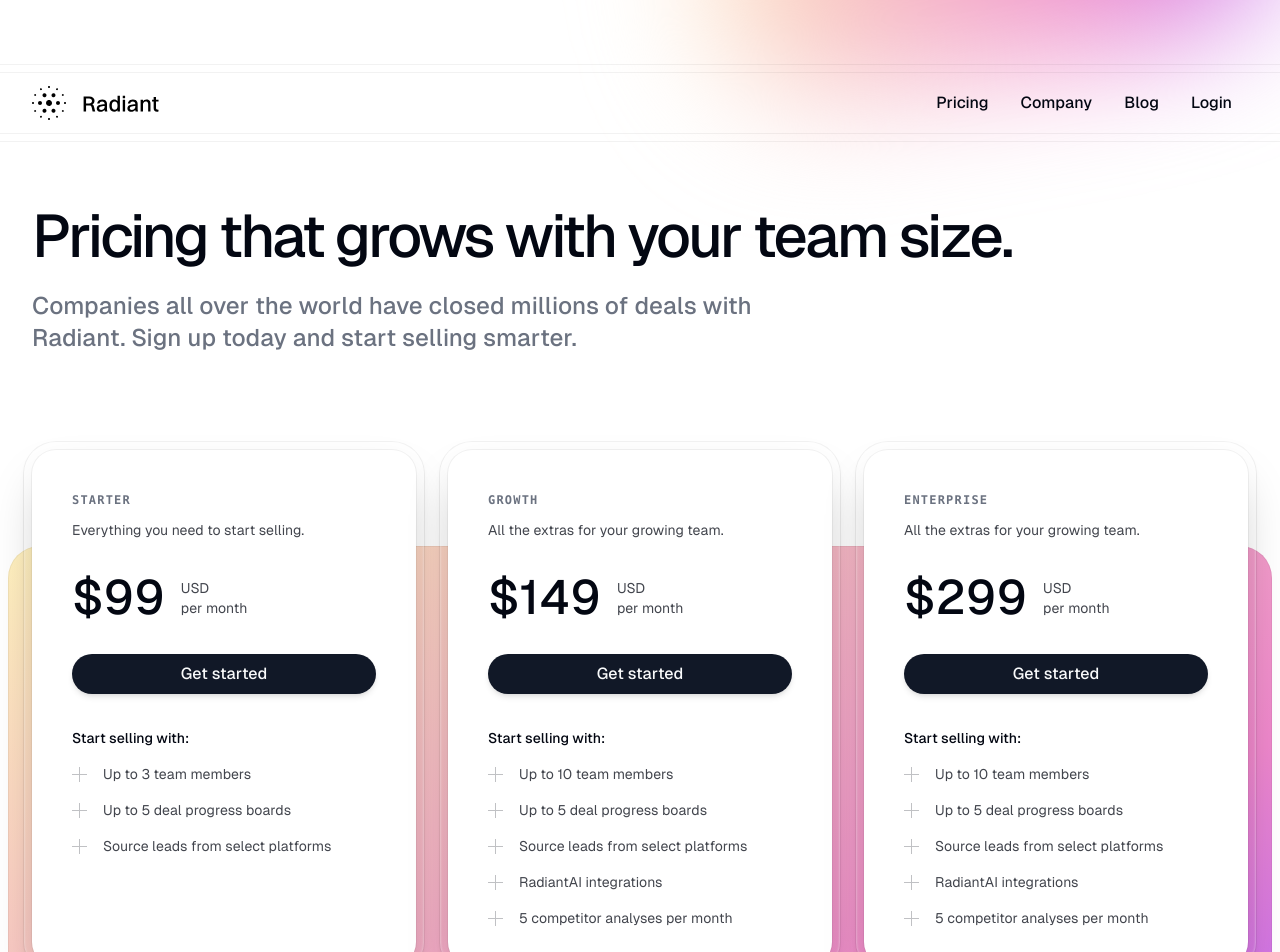
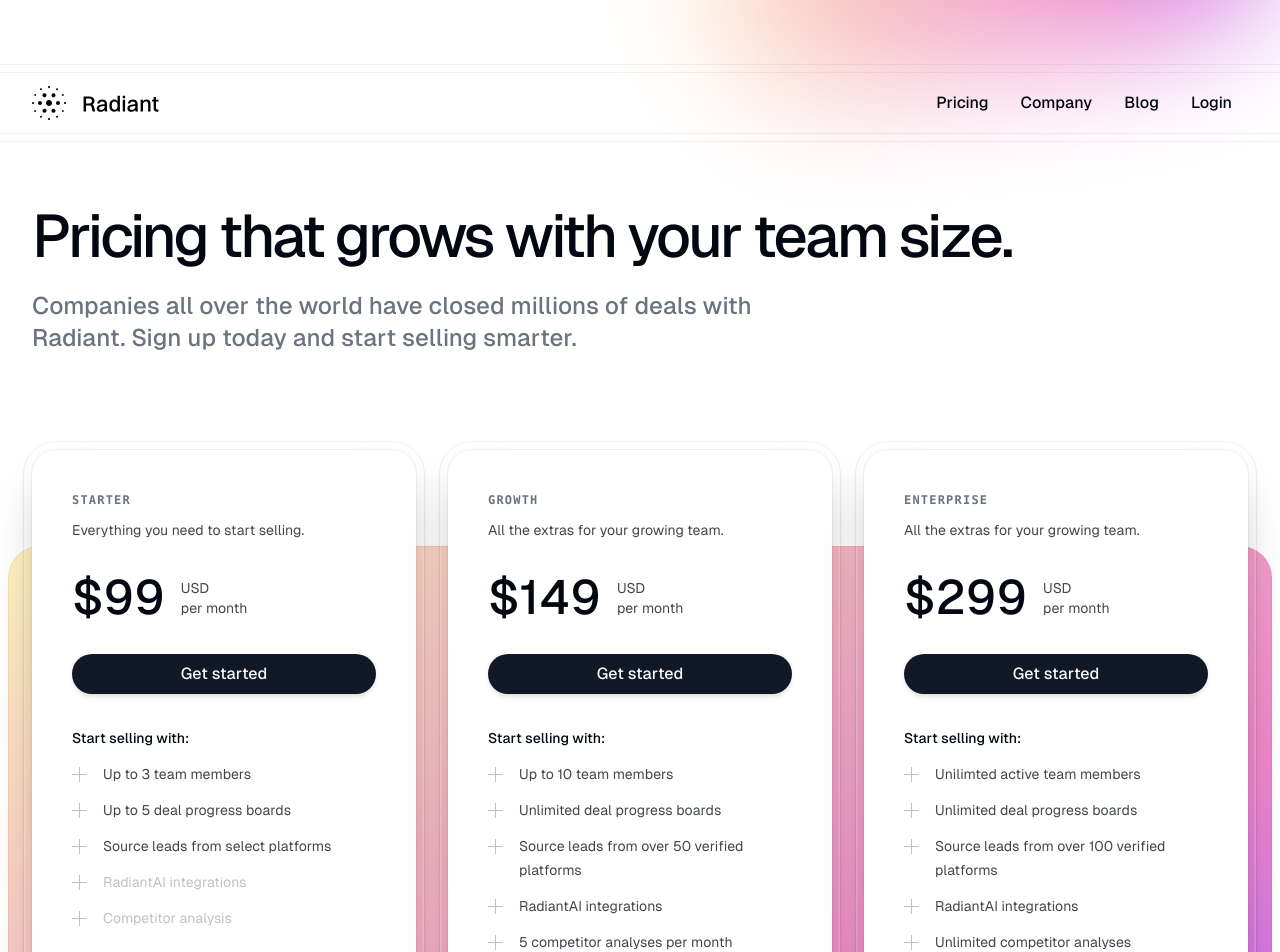
Before and after one commit to fikrirakala/radiant, a Next.js app: page /pricing in a window 1280 px wide. Shown: the top 952 px of the page. Built offline with nearby package versions, Linux system fonts and the light colour scheme.

Commit message:
Refactor Plans Section

```diff
--- a/src/app/(root)/(marketing)/pricing/pricing-plans.tsx
+++ b/src/app/(root)/(marketing)/pricing/pricing-plans.tsx
@@ -2,46 +2,94 @@ import Link from "next/link";
 
 import { Icons } from "@/components/icons";
 import { Button } from "@/components/ui/button";
+import { cn } from "@/lib/utils";
 
-const data = [
+const plans = [
   {
-    title: "Starter",
+    name: "Starter",
     description: "Everything you need to start selling.",
     price: 99,
     currency: "USD",
     frequency: "month",
     features: [
-      "Up to 3 team members",
-      "Up to 5 deal progress boards",
-      "Source leads from select platforms",
+      {
+        feature: "Up to 3 team members",
+        active: true,
+      },
+      {
+        feature: "Up to 5 deal progress boards",
+        active: true,
+      },
+      {
+        feature: "Source leads from select platforms",
+        active: true,
+      },
+      {
+        feature: "RadiantAI integrations",
+        active: false,
+      },
+      {
+        feature: "Competitor analysis",
+        active: false,
+      },
     ],
   },
   {
-    title: "Growth",
+    name: "Growth",
     description: "All the extras for your growing team.",
     price: 149,
     currency: "USD",
     frequency: "month",
     features: [
-      "Up to 10 team members",
-      "Up to 5 deal progress boards",
-      "Source leads from select platforms",
-      "RadiantAI integrations",
-      "5 competitor analyses per month",
+      {
+        feature: "Up to 10 team members",
+        active: true,
+      },
+      {
+        feature: "Unlimited deal progress boards",
+        active: true,
+      },
+      {
+        feature: "Source leads from over 50 verified platforms",
+        active: true,
+      },
+      {
+        feature: "RadiantAI integrations",
+        active: true,
+      },
+      {
+        feature: "5 competitor analyses per month",
+        active: true,
+      },
     ],
   },
   {
-    title: "Enterprise",
+    name: "Enterprise",
     description: "All the extras for your growing team.",
     price: 299,
     currency: "USD",
     frequency: "month",
     features: [
-      "Up to 10 team members",
-      "Up to 5 deal progress boards",
-      "Source leads from select platforms",
-      "RadiantAI integrations",
-      "5 competitor analyses per month",
+      {
+        feature: "Unilimted active team members",
+        active: true,
+      },
+      {
+        feature: "Unlimited deal progress boards",
+        active: true,
+      },
+      {
+        feature: "Source leads from over 100 verified platforms",
+        active: true,
+      },
+      {
+        feature: "RadiantAI integrations",
+        active: true,
+      },
+      {
+        feature: "Unlimited competitor analyses",
+        active: true,
+      },
     ],
   },
 ];
@@ -49,15 +97,15 @@ const data = [
 export default function PricingPlans() {
   return (
     <div className="grid grid-cols-1 gap-8 lg:grid-cols-3">
-      {data.map((pricing) => (
+      {plans.map((pricing) => (
         <div
-          key={pricing.title}
+          key={pricing.name}
           className="rounded-4xl -m-2 grid grid-cols-1 shadow-[inset_0_0_2px_1px_#ffffff4d] ring-1 ring-black/5 max-lg:mx-auto max-lg:w-full max-lg:max-w-md"
         >
           <div className="rounded-4xl grid grid-cols-1 p-2 shadow-md shadow-black/5">
             <div className="rounded-3xl bg-white p-10 pb-9 shadow-2xl ring-1 ring-black/5">
               <h2 className="font-mono text-xs/5 font-semibold uppercase tracking-widest text-gray-500">
-                {pricing.title}
+                {pricing.name}
               </h2>
               <p className="mt-2 text-sm/6 text-gray-950/75">
                 {pricing.description}
@@ -86,12 +134,15 @@ export default function PricingPlans() {
                   {pricing.features.map((item, i) => (
                     <li
                       key={i}
-                      className="flex items-start gap-4 text-sm/6 text-gray-950/75 disabled:text-gray-950/25"
+                      className={cn(
+                        "flex items-start gap-4 text-sm/6 text-gray-950/75",
+                        !item.active ? "text-gray-950/25" : ""
+                      )}
                     >
                       <span className="inline-flex h-6 items-center">
                         <Icons.plus className="size-[0.9375rem] shrink-0 fill-gray-950/25" />
                       </span>
-                      {item}
+                      {item.feature}
                     </li>
                   ))}
                 </ul>
```
